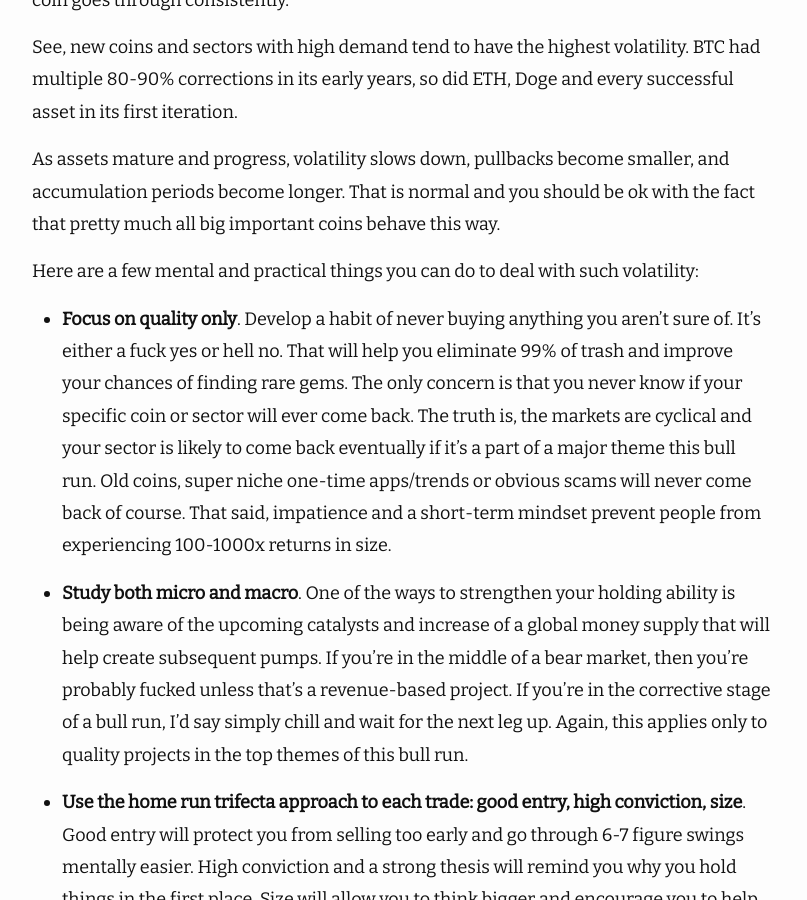
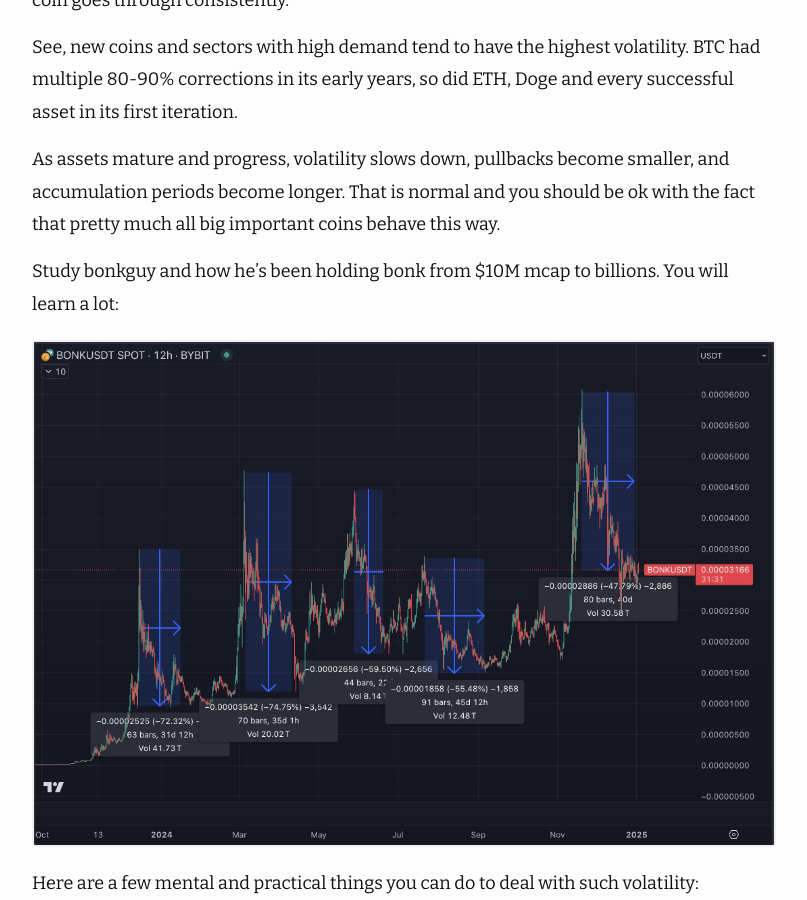
Before and after one commit to deeintech/deeintech.github.io, a Jekyll site: the page built from _posts/2025-03-05-playbook.md, in a window 1280 px wide and 900 px high, scrolled down 22711 px. Shown: the whole window, without its empty margins (238-1045 px from the left). Built offline with Jekyll 4.4.1, drawn with Linux system fonts in a browser that asks for light colours; nearby versions of some CDN libraries.

Commit message:
add bonk pic

```diff
--- a/_posts/2025-03-05-playbook.md
+++ b/_posts/2025-03-05-playbook.md
@@ -331,6 +331,10 @@
 
 As assets mature and progress, volatility slows down, pullbacks become smaller, and accumulation periods become longer. That is normal and you should be ok with the fact that pretty much all big important coins behave this way.
 
+Study bonkguy and how he's been holding bonk from $10M mcap to billions. You will learn a lot:
+
+![bonk](/assets/images/bonk.jpeg)
+
 Here are a few mental and practical things you can do to deal with such volatility:
 
 - **Focus on quality only**. Develop a habit of never buying anything you aren't sure of. It's either a fuck yes or hell no. That will help you eliminate 99% of trash and improve your chances of finding rare gems. The only concern is that you never know if your specific coin or sector will ever come back. The truth is, the markets are cyclical and your sector is likely to come back eventually if it's a part of a major theme this bull run. Old coins, super niche one-time apps/trends or obvious scams will never come back of course. That said, impatience and a short-term mindset prevent people from experiencing 100-1000x returns in size.
```
Also changed, not shown: assets/images/bonk.jpeg (added).
